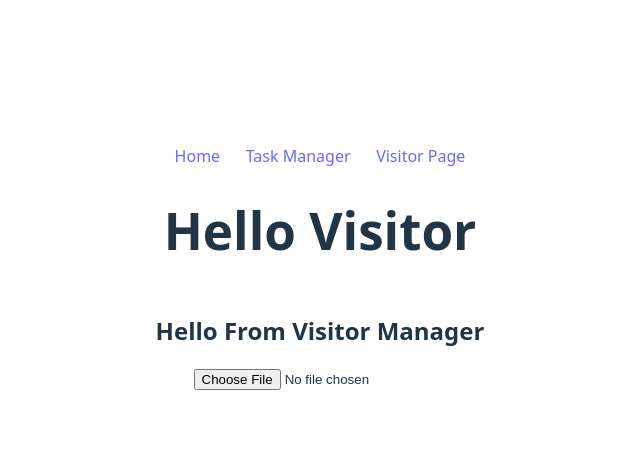
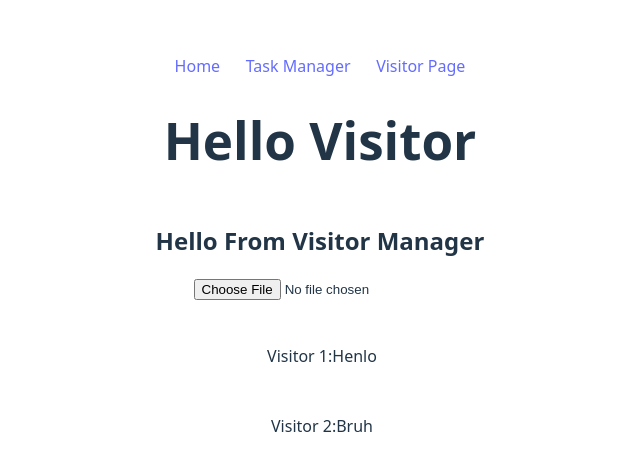
Before and after one commit to pkingGMU/household-ts-app, a React (Vite) app in the folder client/: page /VisitorPage in a window 1280 px wide. Shown: the part 133-604 px from the top of the page, without its empty margins (320-960 px from the left). Built offline with nearby package versions, Linux system fonts and the light colour scheme.

Commit message:
Added Visitor Card, Visitor Card Manager and just hard coded some visitor

```diff
--- a/client/src/App.css
+++ b/client/src/App.css
@@ -22,6 +22,17 @@ li {
 a {
   margin-right: 1vw;
   margin-left: 1vw;
+}
+
+.VisitorCard {
+  width: 100%;
+  display: flex;
+  flex-direction: row;
+  border: 2px solid white;
+  border-radius: 10px;
+  align-items: center;
+  justify-content: center;
+  margin-top: 10px;
 }
 
 li:hover {
--- /dev/null
+++ b/client/src/components/ListVisitorCards.tsx
@@ -0,0 +1,21 @@
+import VisitorCard from "./VisitorCard.tsx";
+import type { VisitorCardType } from "./VisitorCard.tsx";
+
+const cards: VisitorCardType[] = [
+    { id: 1, text: "Henlo", img: "" },
+    { id: 2, text: "Bruh", img: "" },
+];
+
+export default function ListVisitorCards() {
+    return (
+        <>
+            <ul>
+                {cards.map((visitor) => (
+                    <li key={visitor.id}>
+                        <VisitorCard {...visitor} />
+                    </li>
+                ))}
+            </ul>
+        </>
+    );
+}
--- a/client/src/components/UploadImage.tsx
+++ b/client/src/components/UploadImage.tsx
@@ -1,20 +1,27 @@
-import React, { useState } from "react";
+import { useState } from "react";
 
 export default function UploadImage() {
-    const [selectedImage, setSelectedImage] = useState(null);
+    const [selectedImage, setSelectedImage] = useState<File | null>(null);
     return (
         <>
             <div>
                 {selectedImage && (
-                    <img src={URL.createObjectURL(selectedImage)} />
+                    <img
+                        width="200"
+                        height="200"
+                        src={URL.createObjectURL(selectedImage)}
+                    />
                 )}
             </div>
             <input
                 type="file"
                 name="uploadedImage"
                 onChange={(event) => {
-                    console.log(event.target.files[0]);
-                    setSelectedImage(event.target.files[0]);
+                    const file = event.target.files?.[0];
+                    if (file) {
+                        console.log(file);
+                        setSelectedImage(file);
+                    }
                 }}
             />{" "}
         </>
--- /dev/null
+++ b/client/src/components/VisitorCard.tsx
@@ -0,0 +1,16 @@
+export interface VisitorCardType {
+    id: number;
+    img: string;
+    text: string;
+}
+
+export default function VisitorCard({ id, text, img }: VisitorCardType) {
+    return (
+        <>
+            <div className="VisitorCard">
+                <p>{`Visitor ${id}:`}</p> <p>{text}</p>
+                {img && <img src={img} />}
+            </div>
+        </>
+    );
+}
--- a/client/src/components/VisitorManager.tsx
+++ b/client/src/components/VisitorManager.tsx
@@ -1,17 +1,11 @@
-import { useState, useEffect } from "react";
+import ListVisitorCards from "./ListVisitorCards.tsx";
 import UploadImage from "./UploadImage.tsx";
-export default function TaskManager() {
-    interface VisitorEntry {
-        id: number;
-        text: string;
-        icon: string;
-        background: string;
-    }
-
+export default function VisitorManager() {
     return (
         <>
             <h2>Hello From Visitor Manager</h2>
             <UploadImage />
+            <ListVisitorCards />
         </>
     );
 }
```
